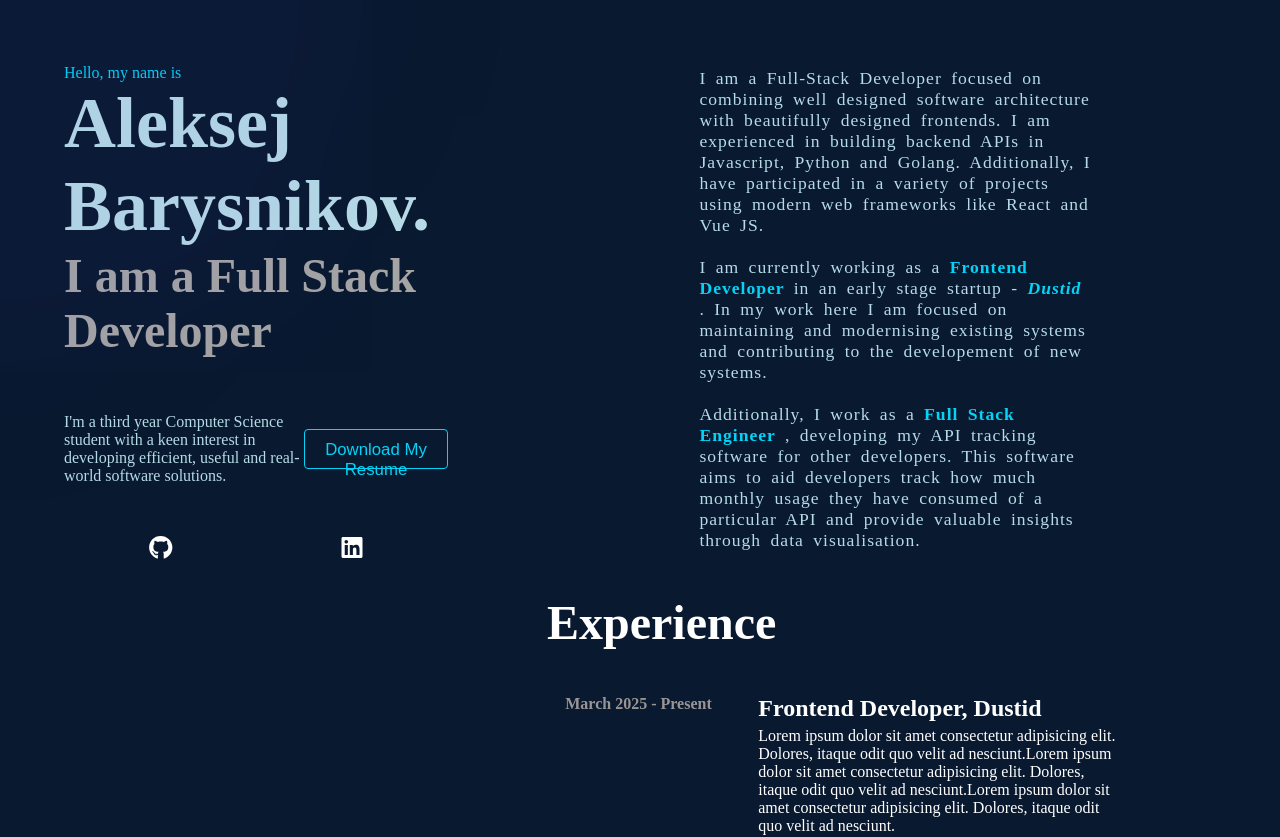
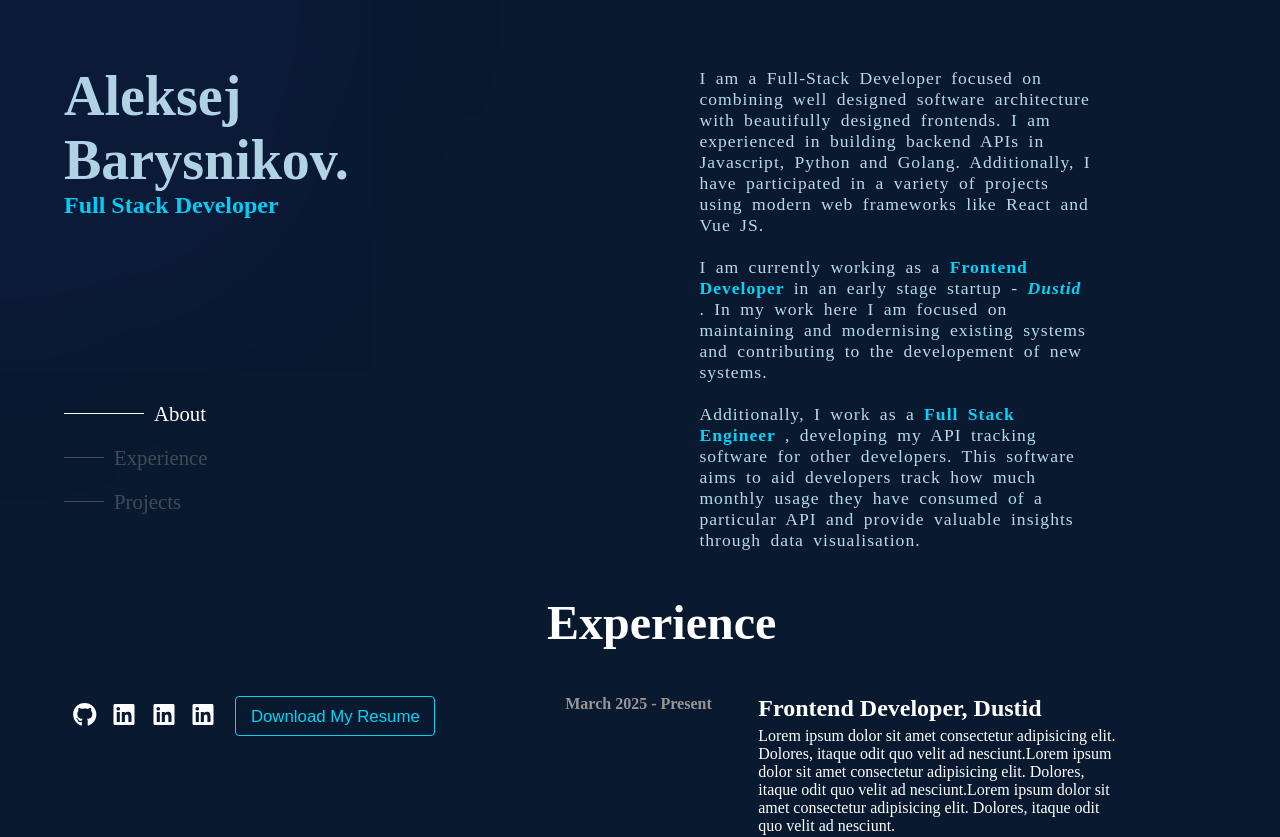
Before and after one commit to alyosha-bar/portfoliov2, a React (Vite) app in the folder portfolio/: page / in a window 1280 px wide. Shown: the top 837 px of the page. Built offline with nearby package versions, Linux system fonts and the light colour scheme; a web font is replaced by a local one.

Commit message:
Finish side-nav and add projects

```diff
--- a/portfolio/src/components/CursorFollow.jsx
+++ b/portfolio/src/components/CursorFollow.jsx
@@ -1,4 +1,3 @@
-// CursorFollow.js
 import React, { useState, useEffect } from 'react';
 import '../styles/cursorfollow.css';
 
@@ -7,7 +6,7 @@ const CursorFollow = () => {
 
   useEffect(() => {
     const handleMouseMove = (e) => {
-      setPosition({ x: e.clientX, y: e.clientY });
+      setPosition({ x: e.pageX, y: e.pageY }); // 🔥 Use `pageX` and `pageY` instead
     };
 
     window.addEventListener('mousemove', handleMouseMove);
@@ -18,7 +17,7 @@ const CursorFollow = () => {
   }, []);
 
   return (
-    <div className="cursor" style={{ left: position.x, top: position.y }}></div>
+    <div className="cursor" style={{ left: `${position.x}px`, top: `${position.y}px` }}></div>
   );
 };
 
--- a/portfolio/src/components/Home.jsx
+++ b/portfolio/src/components/Home.jsx
@@ -9,8 +9,10 @@ import { FontAwesomeIcon } from '@fortawesome/react-fontawesome'
 import Experience from './Experience'
 import About from './About'
 import Projects from './Projects'
+import { useEffect, useState } from 'react'
 
 const Home = () => {
+
 
     const onButtonClick = () => {
         const link = document.createElement("a");
@@ -21,40 +23,77 @@ const Home = () => {
         document.body.removeChild(link);
     };
 
+    const sections = ["about", "experience", "projects"];
+  const [activeSection, setActiveSection] = useState("about");
+
+  // Scroll to section on click
+  const handleScrollTo = (id) => {
+    document.getElementById(id).scrollIntoView({ behavior: "smooth" });
+  };
+
+  // Detect which section is in view
+  useEffect(() => {
+    const observer = new IntersectionObserver(
+      (entries) => {
+        entries.forEach((entry) => {
+          if (entry.isIntersecting) {
+            setActiveSection(entry.target.id);
+          }
+        });
+      },
+      { threshold: 0.6 } // Adjust this value to trigger earlier/later
+    );
+
+    sections.forEach((id) => {
+      const section = document.getElementById(id);
+      if (section) observer.observe(section);
+    });
+
+    return () => observer.disconnect();
+  }, []);
+
 
     return (
         <>
         <div className="home">
             <div className="home-text">
                 <div className="intro-title">
-                    <span className="small"> Hello, my name is </span>
                     <h1 className="name"> Aleksej Barysnikov. </h1>
-                    <h2 className="short-description"> I am a Full Stack Developer </h2>
+                    <h2 className="small"> Full Stack Developer </h2>
                 </div>
-                <div className="detail-area">
-                    { /* Change to be less vague */}
-                    <p className="long-description">
-                        I'm a third year Computer Science student with a keen interest in developing
-                        efficient, useful and real-world software solutions.
-                    </p>
-                    {/* <a href="../assets/CV.pdf" download='AleksejBarysnikov_CV'> */}
-                        <button className="btn" onClick={onButtonClick}> Download My Resume </button>
-                    {/* </a> */}
+                <div>
+                <nav className="side-nav">
+                    {sections.map((section) => (
+                    <div
+                        key={section}
+                        className={`hover-line ${activeSection === section ? "active" : ""}`}
+                        onClick={() => handleScrollTo(section)}
+                    >
+                        {section.charAt(0).toUpperCase() + section.slice(1)}
+                    </div>
+                    ))}
+                </nav>
                 </div>
                 <div className=''>
                     <ul className='socials'>
                         <li className='social'> <a href="https://github.com/alyosha-bar"> <FontAwesomeIcon icon={faGithub}></FontAwesomeIcon> </a> </li>
                         <li className='social'> <a href="https://www.linkedin.com/in/aleksej-barysnikov-b93426255/"> <FontAwesomeIcon icon={faLinkedin}></FontAwesomeIcon> </a> </li>
+
+                        <li className='social'> <a href="https://www.linkedin.com/in/aleksej-barysnikov-b93426255/"> <FontAwesomeIcon icon={faLinkedin}></FontAwesomeIcon> </a> </li>
+
+                        <li className='social'> <a href="https://www.linkedin.com/in/aleksej-barysnikov-b93426255/"> <FontAwesomeIcon icon={faLinkedin}></FontAwesomeIcon> </a> </li>
+
+
+                        <li>
+                        <button className="btn" onClick={onButtonClick}> Download My Resume </button>
+                        </li>
                     </ul>
                 </div>
             </div>
-            {/* <div className="about-img">
-                <img loading='lazy' src={ME} alt="personal image" />
-            </div> */}
             <div className='static'>
-                <About/>
-                <Experience />
-                <Projects />
+                <div  id="about" className="section"><About/></div>
+                <div  id="experience" className="section"><Experience/></div>
+                <div  id="projects" className="section"><Projects/></div>
             </div>
         </div>
 
--- a/portfolio/src/components/Projects.jsx
+++ b/portfolio/src/components/Projects.jsx
@@ -23,7 +23,23 @@ const Projects = () => {
         description: "I developed a software to help other developers track their 3rd party API usage. Implemented a full-stack web application with an interactive dashboard for users to view insigths. Engineered integrations for most modern web frameworks.",
         techstack: ["React", "Node JS", "Express", "PostgreSQL"],
         link: "https://api-track.netlify.app/"
-    }]
+    },
+    {
+        id: 2,
+        title: "Android Privacy Data Tracking App",
+        description: "I developed an Android application which helps non-technical users analyse how apps on their phone use their sensitive data. I utilised an MVVM design pattern to write clean and testable code. Additionally, I implemnented a SpringBoot server to run Taint Analysis processes.",
+        techstack: ["Kotlin", "Java", "SpringBoot", "Jetpack"],
+        link: ""
+    },
+    {
+        id: 3,
+        title: "Employee Portal",
+        description: "I worked with a team of 8 developers to create a Employee Portal for FDM. The project was a full-stack web application which handled authentication, submission of HR and admin management issues. I was responsible to developing the backend infrastructure and database design.",
+        techstack: ["Node Js", "Express", "React", "PostgreSQL"],
+        link: ""
+    }
+
+]
 
     const openInNewTab = (url) => {
         window.open(url, "_blank", "noreferrer");
--- a/portfolio/src/styles/home.css
+++ b/portfolio/src/styles/home.css
@@ -20,7 +20,69 @@
     position: fixed; /* Keeps it in place */
     left: 0;
     top: 0;
+    display: flex;
+    flex-direction: column;
+    justify-content: space-between;
 }
+
+/* Sidebar Navigation */
+.side-nav {
+    display: flex;
+    flex-direction: column;
+    color: rgba(148, 145, 145, 0.416);
+    justify-self: flex-start;
+    align-items: flex-start;
+    font-size: 1.3rem;
+  }
+
+
+  /* Active State */
+  .active {
+    /* font-weight: bold; */
+    color: white;
+  }
+
+  .active::before {
+    width: 80px !important; /* Keep line expanded for active item */
+    background-color: white;
+  }
+
+/* .side-nav {
+    display: flex;
+    flex-direction: column;
+    color: white;
+    justify-self: flex-start;
+    align-items: flex-start;
+    font-size: 1.3rem;
+} */
+
+.hover-line {
+    display: flex;
+    align-items: center;
+    position: relative;
+    gap: 10px;
+}
+
+.hover-line::before {
+    content: "";
+    width: 40px;
+    height: 1px;
+    background-color: rgba(148, 145, 145, 0.416);
+    transition: width 0.3s ease-in-out;
+}
+
+.hover-line:hover::before {
+    width: 80px;
+}
+
+.hover-line:hover {
+    cursor: pointer;
+}
+
+.hover-line.active::before {
+    background-color: white;
+}
+
 
 .small {
     color: #04D3F7;
@@ -28,7 +90,7 @@
 
 .name {
     color: rgb(182, 219, 230);
-    font-size: 4.5rem;
+    font-size: 3.5rem;
 }
 
 .short-description {
@@ -57,6 +119,7 @@
     font-size: 1.05rem;
     height: 40px;
     width: 200px;
+    transition: all 0.2s ease-in;
 }
 
 .btn:hover {
@@ -98,8 +161,5 @@
 
 .social a:hover {
     color: #04D3F7;
+    transition: all 0.2s ease-in;
 }
-
-.social:hover {
-    transform: translateY(-2px);
-}
```
